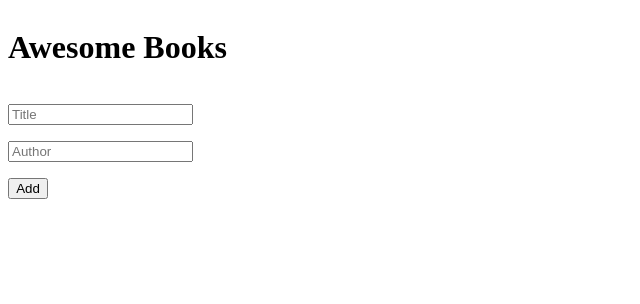
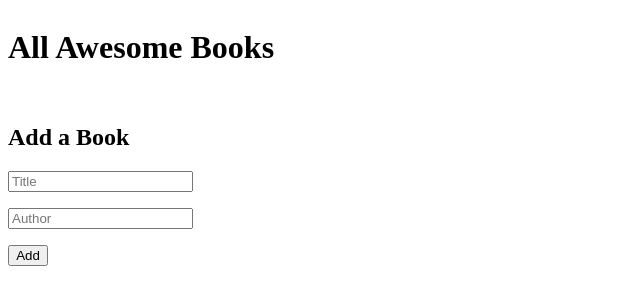
Before and after one commit to Estherstarr/awesomeBooks, a plain HTML site: page index.html in a window 1280 px wide. Shown: the whole page, without its empty margins (0-640 px from the left). Drawn offline with Linux system fonts and the light colour scheme.

Commit message:
Update index page content

```diff
--- a/index.html
+++ b/index.html
@@ -9,12 +9,13 @@
   </head>
   <body>
     <header>
-      <h1>Awesome Books</h1>
+      <h1>All Awesome Books</h1>
     </header>
     <main>
       <section id="books-list"></section>
 
       <section id="add-books">
+        <h1>Add a Book</h1>
         <form id="books-form">
           <div class="form-field">
             <label for="title"></label>
@@ -40,7 +41,6 @@
         </form>
       </section>
     </main>
-
     <script src="app.js"></script>
   </body>
 </html>
```
